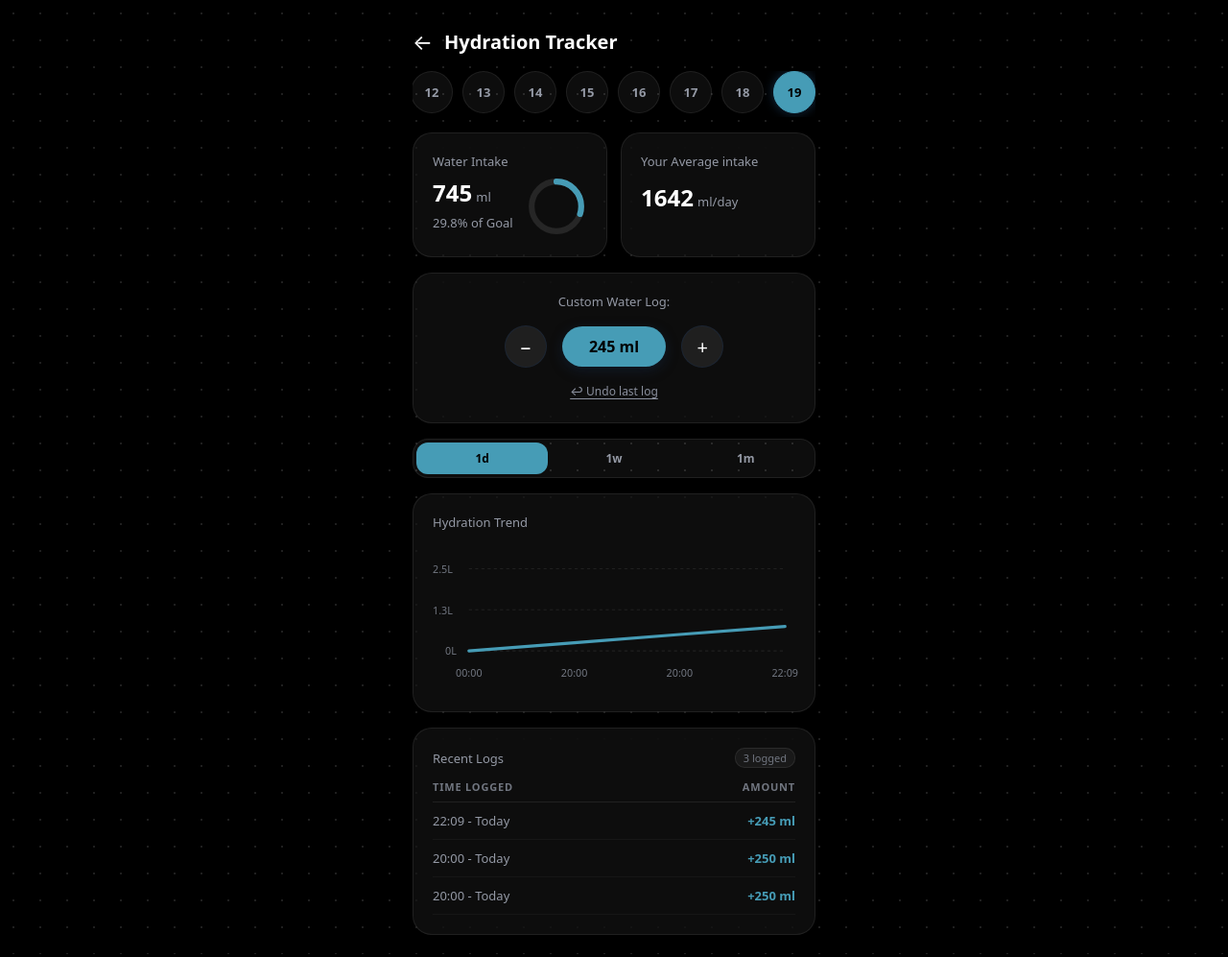
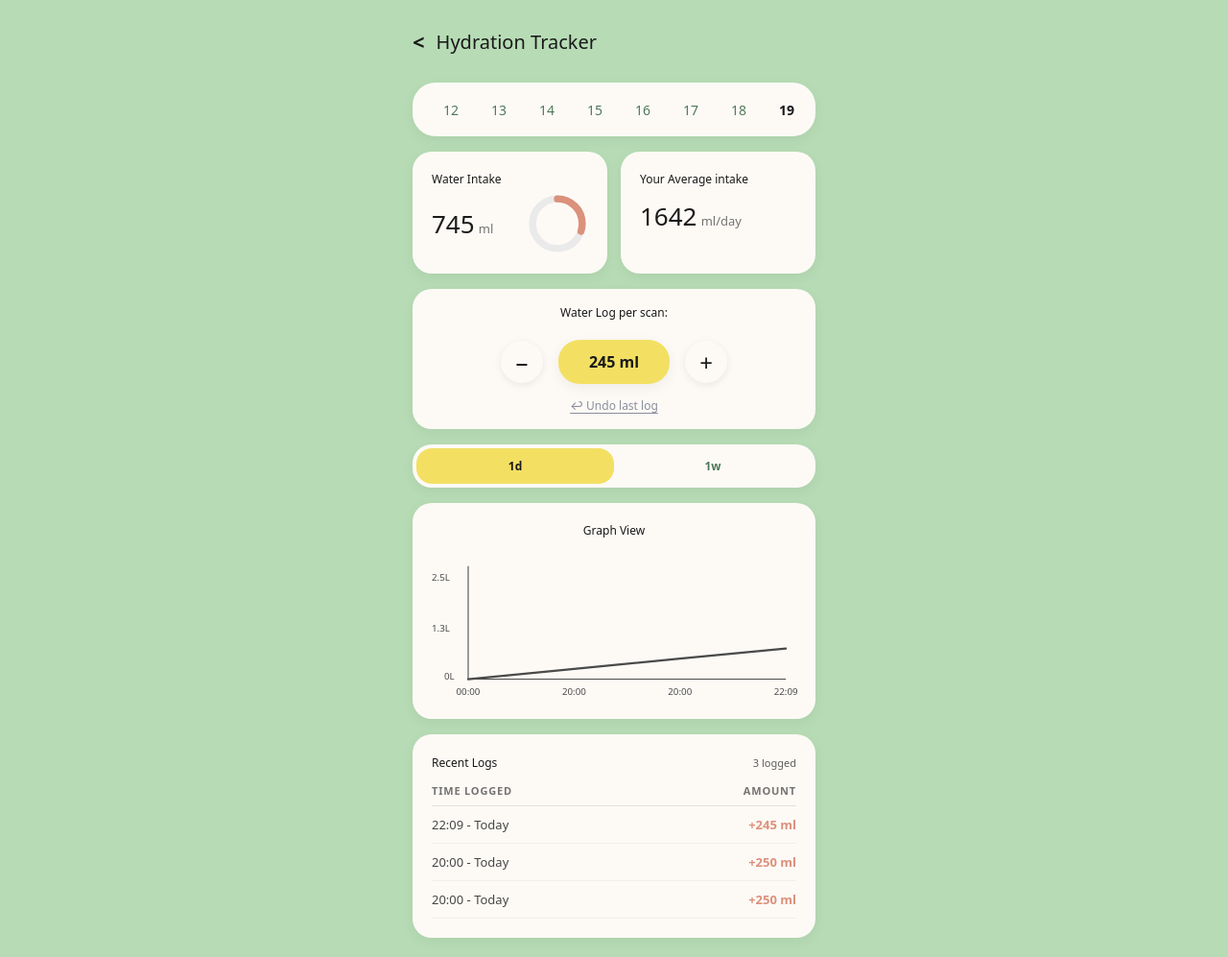
Before and after one commit to aron-roger/aegis, a Flask app: page /hydration in a window 1280 px wide. Shown: the whole page at 96% size. Run offline with Flask 3, Linux system fonts and the light colour scheme; data comes from the database, SQL or seed files in the repository; both versions use the stored data as it was after the commit.

Commit message:
cleaned up files

```diff
--- a/backend/templates/hydration.html
+++ b/backend/templates/hydration.html
@@ -5,11 +5,14 @@
     <meta name="viewport" content="width=device-width, initial-scale=1.0">
     <title>AEGIS - HYDRATION</title>
     <style>
-
-        /* GOOD COLORS */
-        /* #603dd0 ,  #6697a6 */
         :root {
-            --btns: #469cb6;
+            --accent-yellow: #f3e063;
+            --accent-orange: #db917b;
+            --text-main: #1a1a1a;
+            --text-green: #4f7959;
+            --bg-main: #b7dcb5;
+            --card-bg: #fdfaf6;
+            --shadow: 0 4px 14px rgba(0, 0, 0, 0.06);
         }
 
         * {
@@ -20,10 +23,8 @@
         }
 
         body {
-            background-color: #000000;
-            background-image: radial-gradient(rgba(255, 255, 255, 0.12) 1px, transparent 1px);
-            background-size: 28px 28px;
-            color: white;
+            background-color: var(--bg-main);
+            color: var(--text-main);
             min-height: 100vh;
             display: flex;
             justify-content: center;
@@ -43,15 +44,17 @@
             align-items: center;
             gap: 12px;
             font-size: 20px;
-            font-weight: 600;
+            font-weight: 500;
             padding-top: 8px;
+            padding-bottom: 12px;
         }
 
         .back-btn {
             background: none;
             border: none;
-            color: white;
+            color: var(--text-main);
             font-size: 22px;
+            font-weight: bold;
             cursor: pointer;
             -webkit-tap-highlight-color: transparent;
         }
@@ -59,53 +62,49 @@
         .back-btn:active {
             opacity: 0.6;
         }
+
         .glass-card {
-            background: rgba(255, 255, 255, 0.05);
-            backdrop-filter: blur(12px);
-            -webkit-backdrop-filter: blur(12px);
-            border: 1px solid rgba(255, 255, 255, 0.08);
+            background: var(--card-bg);
+            box-shadow: var(--shadow);
             border-radius: 20px;
             padding: 20px;
         }
 
-
-
         .date-strip {
             display: flex;
+            background: var(--card-bg);
+            box-shadow: var(--shadow);
+            border-radius: 24px;
+            padding: 8px 10px;
             gap: 10px;
             overflow-x: auto;
-            padding-bottom: 4px;
             scrollbar-width: none;
         }
+
         .date-strip::-webkit-scrollbar { display: none; }
 
         .date-pill {
             flex: 0 0 auto;
-            min-width: 44px;
-            height: 44px;
-            border-radius: 22px;
-            background: rgba(255, 255, 255, 0.05);
-            border: 1px solid rgba(255, 255, 255, 0.08);
-            color: #9499a5;
+            min-width: 40px;
+            height: 40px;
+            border-radius: 20px;
+            background: transparent;
+            color: var(--text-green);
             display: flex;
             flex-direction: column;
             align-items: center;
             justify-content: center;
-            font-size: 13px;
-            font-weight: 600;
+            font-size: 14px;
+            font-weight: 500;
             cursor: pointer;
             -webkit-tap-highlight-color: transparent;
         }
 
-        .date-pill:active {
-            opacity: 0.8;
-        }
+        .date-pill:active { opacity: 0.6; }
 
         .date-pill.active {
-            background: var(--btns);
-            color: #000000;
-            border-color: var(--btns);
-            box-shadow: 0 0 12px rgba(66, 146, 226, 0.3);
+            color: var(--text-main);
+            font-weight: 700;
         }
 
         .cards-grid {
@@ -115,19 +114,20 @@
         }
 
         .card-title {
-            font-size: 13px;
-            color: #9499a5;
+            font-size: 12px;
+            color: var(--text-main);
             margin-bottom: 6px;
         }
 
         .metric-value {
-            font-size: 24px;
-            font-weight: 600;
+            font-size: 26px;
+            font-weight: 500;
         }
 
         .metric-unit {
             font-size: 13px;
-            color: #9499a5;
+            color: var(--text-main);
+            opacity: 0.6;
         }
 
         .card-content {
@@ -143,14 +143,15 @@
 
         .progress-ring circle {
             fill: transparent;
-            stroke-width: 5;
+            stroke-width: 6;
             transform: rotate(-90deg);
             transform-origin: 50% 50%;
         }
 
-        .bg-ring { stroke: rgba(255, 255, 255, 0.1); }
+        .bg-ring { stroke: #eaeaea; }
+
         .accent-ring {
-            stroke: var(--btns);
+            stroke: var(--accent-orange);
             stroke-dasharray: 132;
             stroke-dashoffset: 132;
             stroke-linecap: round;
@@ -161,7 +162,8 @@
             display: flex;
             flex-direction: column;
             align-items: center;
-            gap: 10px;
+            gap: 14px;
+            padding: 16px;
         }
 
         .stepper-controls {
@@ -174,10 +176,11 @@
             width: 44px;
             height: 44px;
             border-radius: 50%;
-            background: rgba(255, 255, 255, 0.08);
-            border: 1px solid rgba(23, 49, 87, 0.341);
-            color: white;
-            font-size: 20px;
+            background: var(--card-bg);
+            box-shadow: 0 2px 8px rgba(0,0,0,0.08);
+            border: none;
+            color: var(--text-main);
+            font-size: 24px;
             display: flex;
             align-items: center;
             justify-content: center;
@@ -186,19 +189,19 @@
             user-select: none;
         }
 
-        .step-btn:active { background: rgba(255, 255, 255, 0.25); }
+        .step-btn:active { background: #f0ebe1; }
 
         .log-main-btn {
-            background: var(--btns);
-            color: black;
+            background: var(--accent-yellow);
+            color: var(--text-main);
             border: none;
-            padding: 10px 28px;
+            padding: 12px 32px;
             border-radius: 22px;
             font-size: 16px;
-            font-weight: 700;
+            font-weight: 600;
             cursor: pointer;
             -webkit-tap-highlight-color: transparent;
-            box-shadow: 0 4px 14px rgba(23, 49, 87, 0.341);
+            box-shadow: var(--shadow);
         }
 
         .log-main-btn:active { transform: scale(0.95); }
@@ -206,59 +209,45 @@
         .undo-link {
             background: none;
             border: none;
-            padding: 4px 8px;
             color: #8a8f9d;
             font-size: 12px;
             font-weight: 500;
             cursor: pointer;
             text-decoration: underline;
             text-underline-offset: 3px;
-            display: inline-flex;
-            align-items: center;
-            gap: 4px;
-            margin-top: 2px;
             -webkit-tap-highlight-color: transparent;
-            user-select: none;
-        }
-
-        .undo-link:active {
-            color: #f87171;
-            opacity: 0.8;
         }
 
         .range-strip {
             display: flex;
-            background: rgba(255, 255, 255, 0.05);
-            border-radius: 16px;
-            padding: 3px;
-            border: 1px solid rgba(255, 255, 255, 0.08);
+            background: var(--card-bg);
+            box-shadow: var(--shadow);
+            border-radius: 20px;
+            padding: 4px;
         }
 
         .range-pill {
             flex: 1;
             text-align: center;
-            padding: 8px 0;
+            padding: 10px 0;
             font-size: 12px;
             font-weight: 600;
-            color: #9499a5;
-            border-radius: 12px;
+            color: var(--text-green);
+            border-radius: 16px;
             cursor: pointer;
             -webkit-tap-highlight-color: transparent;
         }
 
-        .range-pill:active {
-            opacity: 0.7;
-        }
-
         .range-pill.active {
-            background: var(--btns);
-            color: #000000;
+            background: var(--accent-yellow);
+            color: var(--text-main);
         }
 
         .graph-card {
             display: flex;
             flex-direction: column;
             gap: 12px;
+            align-items: center;
         }
 
         .chart-container {
@@ -275,22 +264,22 @@
 
         .graph-path {
             fill: none;
-            stroke: var(--btns);
-            stroke-width: 3;
+            stroke: #4a4a4a;
+            stroke-width: 2;
             stroke-linecap: round;
+            stroke-linejoin: round;
         }
 
-        .graph-grid-line {
-            stroke: rgba(255, 255, 255, 0.08);
-            stroke-dasharray: 3;
+        .graph-axis-line {
+            stroke: #4a4a4a;
+            stroke-width: 1;
         }
 
         .axis-text {
-            fill: #717680;
-            font-size: 10px;
+            fill: #4a4a4a;
+            font-size: 9px;
             font-weight: 500;
         }
-
 
         .wide-card { width: 100%; }
 
@@ -303,11 +292,10 @@
 
         .history-badge {
             font-size: 11px;
-            color: #717680;
-            background: rgba(255, 255, 255, 0.05);
-            padding: 2px 8px;
-            border-radius: 10px;
-            border: 1px solid rgba(255, 255, 255, 0.08);
+            color: var(--text-main);
+            opacity: 0.7;
+            background: transparent;
+            padding: 2px 0;
         }
 
         .table-container {
@@ -328,20 +316,21 @@
             font-size: 11px;
             text-transform: uppercase;
             letter-spacing: 0.05rem;
-            color: #717680;
+            color: var(--text-main);
+            opacity: 0.6;
             padding-bottom: 8px;
-            border-bottom: 1px solid rgba(255, 255, 255, 0.08);
+            border-bottom: 1px solid rgba(0, 0, 0, 0.1);
         }
 
         .history-table td {
             padding: 10px 0;
-            border-bottom: 1px solid rgba(255, 255, 255, 0.04);
+            border-bottom: 1px solid rgba(0, 0, 0, 0.05);
         }
 
-        .time-cell { color: #9499a5; }
+        .time-cell { color: var(--text-main); opacity: 0.8; }
         .amount-cell {
             font-weight: 600;
-            color: var(--btns);
+            color: var(--accent-orange);
             text-align: right;
         }
     </style>
@@ -350,7 +339,7 @@
     <div class="container">
         <!-- HEADER -->
         <div class="header">
-            <button class="back-btn" onclick="window.location.href='/'">&larr;</button>
+            <button class="back-btn" onclick="window.location.href='/'">&lt;</button>
             <span>Hydration Tracker</span>
         </div>
 
@@ -365,7 +354,6 @@
                     <div>
                         <span class="metric-value" id="total-water">0</span>
                         <span class="metric-unit">ml</span>
-                        <div class="card-title" style="margin-top: 6px;" id="goal-percentage">0% of Goal</div>
                     </div>
                     <svg class="progress-ring" viewBox="0 0 52 52">
                         <circle class="bg-ring" cx="26" cy="26" r="21"></circle>
@@ -385,7 +373,7 @@
 
         <!-- WATER STEPPER LOGGING CARD -->
         <div class="glass-card stepper-card">
-            <div class="card-title">Custom Water Log:</div>
+            <div class="card-title">Water Log per scan:</div>
             <div class="stepper-controls">
                 <button class="step-btn" onclick="adjustDose(-25)">&minus;</button>
                 <button class="log-main-btn" id="log-btn" onclick="logWater()">245 ml</button>
@@ -397,26 +385,23 @@
             </button>
         </div>
 
-        <!-- RANGE SELECTOR -->
+        <!-- RANGE SELECTOR (MODIFIED: Removed 1y and All) -->
         <div class="range-strip">
             <div class="range-pill active" onclick="setRange('1d', this)">1d</div>
             <div class="range-pill" onclick="setRange('1w', this)">1w</div>
-            <div class="range-pill" onclick="setRange('1m', this)">1m</div>
         </div>
 
         <!-- GRAPH CARD -->
         <div class="glass-card graph-card">
-            <div class="card-title">Hydration Trend</div>
+            <div class="card-title">Graph View</div>
             <div class="chart-container">
                 <svg class="graph-svg" id="graph-svg" viewBox="0 0 350 140" preserveAspectRatio="none">
-                    <line x1="35" y1="20" x2="340" y2="20" class="graph-grid-line" />
-                    <line x1="35" y1="60" x2="340" y2="60" class="graph-grid-line" />
-                    <line x1="35" y1="100" x2="340" y2="100" class="graph-grid-line" />
+                    <line x1="35" y1="10" x2="35" y2="120" class="graph-axis-line" />
+                    <line x1="35" y1="120" x2="340" y2="120" class="graph-axis-line" />
 
-                    <!-- FIX: Added IDs to Y-axis text nodes to allow JS dynamic scale updates -->
                     <text x="0" y="24" class="axis-text" id="y-axis-top">2.5L</text>
-                    <text x="0" y="64" class="axis-text" id="y-axis-mid">1.2L</text>
-                    <text x="12" y="104" class="axis-text" id="y-axis-bottom">0L</text>
+                    <text x="0" y="74" class="axis-text" id="y-axis-mid">1.2L</text>
+                    <text x="12" y="120" class="axis-text" id="y-axis-bottom">0L</text>
 
                     <path d="" class="graph-path" id="graph-path" />
                     <g id="x-axis-labels"></g>
@@ -440,7 +425,7 @@
                     </thead>
                     <tbody id="history-rows">
                         <tr>
-                            <td colspan="2" style="text-align: center; color: #717680; padding: 16px 0;">Loading...</td>
+                            <td colspan="2" style="text-align: center; opacity: 0.6; padding: 16px 0;">Loading...</td>
                         </tr>
                     </tbody>
                 </table>
@@ -449,7 +434,6 @@
     </div>
 
     <script>
-        //  Done with AI, couldnt figure out java, since i have to learn it, I dont feel i can in this time period, but i tried to understand it
         function getLocalDateString(dateObj = new Date()) {
             const year = dateObj.getFullYear();
             const month = String(dateObj.getMonth() + 1).padStart(2, '0');
@@ -496,7 +480,6 @@
         }
 
         function logWater() {
-
             fetch(`/log/water?value=${currentDose}&date=${activeDate}`, { method: 'POST' })
                 .then(res => {
                     if (!res.ok) throw new Error(`HTTP error! status: ${res.status}`);
@@ -536,7 +519,6 @@
                     document.getElementById('average-water').innerText = data.average_ml ?? data.average ?? 0;
 
                     const pct = data.percentage ?? 0;
-                    document.getElementById('goal-percentage').innerText = `${pct}% of Goal`;
 
                     const ring = document.getElementById('ring');
                     const circumference = 2 * Math.PI * 21;
@@ -571,7 +553,7 @@
                     document.getElementById('log-count').innerText = `${logList.length} logged`;
 
                     if (!logList || logList.length === 0) {
-                        tbody.innerHTML = `<tr><td colspan="2" style="text-align: center; color: #717680; padding: 16px 0;">No entries recorded for this date</td></tr>`;
+                        tbody.innerHTML = `<tr><td colspan="2" style="text-align: center; opacity: 0.6; padding: 16px 0;">No entries recorded for this date</td></tr>`;
                         return;
                     }
 
@@ -604,13 +586,12 @@
                     const pointsArray = Array.isArray(data) ? data : (data.points || data.history || []);
 
                     if (!pointsArray || pointsArray.length === 0) {
-                        path.setAttribute('d', 'M 35 100 L 340 100');
+                        path.setAttribute('d', 'M 35 120 L 340 120');
                         return;
                     }
 
-                    // Auto-scale Y-axis range
                     const maxVal = Math.max(...pointsArray.map(p => p.total_ml || p.ml || p.value || 0));
-                    const maxGoal = Math.max(2500, maxVal * 1.1); // 10% padding
+                    const maxGoal = Math.max(2500, maxVal * 1.1);
 
                     const topLabel = (maxGoal / 1000).toFixed(1) + 'L';
                     const midLabel = (maxGoal / 2000).toFixed(1) + 'L';
@@ -620,7 +601,7 @@
                     const xStart = 35;
                     const xEnd = 340;
                     const yTop = 20;
-                    const yBottom = 100;
+                    const yBottom = 120;
                     const availableWidth = xEnd - xStart;
 
                     if (pointsArray.length === 1) {
@@ -630,7 +611,7 @@
 
                         const text = document.createElementNS("http://www.w3.org/2000/svg", "text");
                         text.setAttribute("x", (xStart + xEnd) / 2);
-                        text.setAttribute("y", "125");
+                        text.setAttribute("y", "135");
                         text.setAttribute("class", "axis-text");
                         text.setAttribute("text-anchor", "middle");
 
@@ -643,7 +624,6 @@
 
                     const stepX = availableWidth / (pointsArray.length - 1);
 
-
                     const points = pointsArray.map((item, idx) => {
                         const val = item.total_ml || item.ml || item.value || 0;
                         const x = xStart + (idx * stepX);
@@ -651,21 +631,18 @@
                         return { x, y, label: item.hour || item.date || item.timestamp || '' };
                     });
 
-                    // Draw the SVG path
                     const pathStr = points.map((p, i) => `${i === 0 ? 'M' : 'L'} ${p.x} ${p.y}`).join(' ');
                     path.setAttribute('d', pathStr);
 
-                    // Smart X-Axis Labeling based on range selection
                     let labelInterval = 1;
                     if (activeRange === '1d') labelInterval = Math.max(1, Math.floor(points.length / 5));
-                    else if (activeRange === '1w') labelInterval = 1; // Show all 7 days
-                    else if (activeRange === '1m') labelInterval = Math.max(1, Math.floor(points.length / 6));
+                    else if (activeRange === '1w') labelInterval = 1;
 
                     points.forEach((p, i) => {
                         if (i % labelInterval === 0 || i === points.length - 1) {
                             const text = document.createElementNS("http://www.w3.org/2000/svg", "text");
                             text.setAttribute("x", p.x);
-                            text.setAttribute("y", "125");
+                            text.setAttribute("y", "135");
                             text.setAttribute("class", "axis-text");
                             text.setAttribute("text-anchor", "middle");
 
--- a/static/style.css
+++ /dev/null
@@ -1,5 +0,0 @@
-body {
-    background-color: #1e4175;
-    font-family: sans-serif;
-    color: #ffffff ;
-}
```
Also changed, not shown: aegis.db, static/script.js (deleted).
